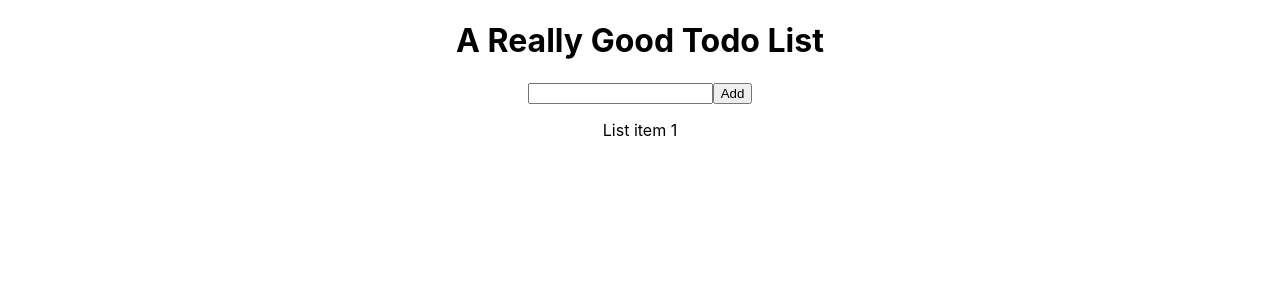
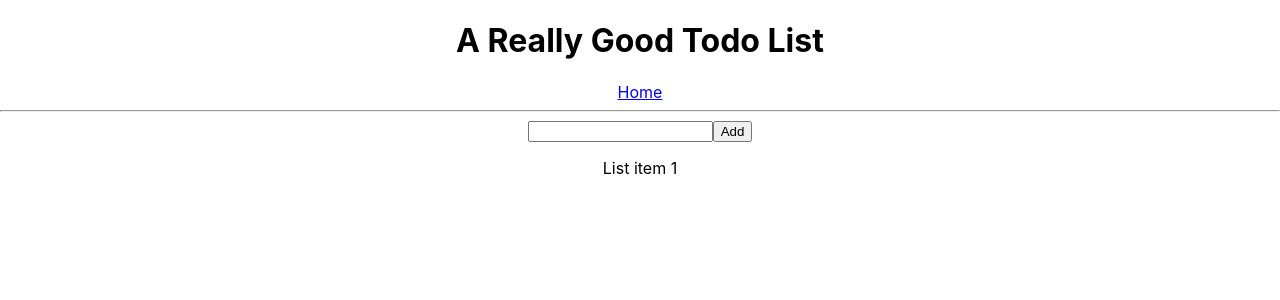
Before and after one commit to tian142/redux-toolkit-CRUD-todo-2, a React (Create React App) app: page / in a window 1280 px wide. Shown: the top 300 px of the page. Built offline with nearby package versions, Linux system fonts and the light colour scheme.

Commit message:
added home Link in Navbar

```diff
--- a/src/Navbar.js
+++ b/src/Navbar.js
@@ -1,9 +1,12 @@
 import React from "react"
+import { Link } from "react-router-dom"
 
 export const Navbar = () => {
   return (
     <div>
       <h1>A Really Good Todo List</h1>
+      <Link to="/">Home</Link>
+      <hr />
     </div>
   )
 }
```
